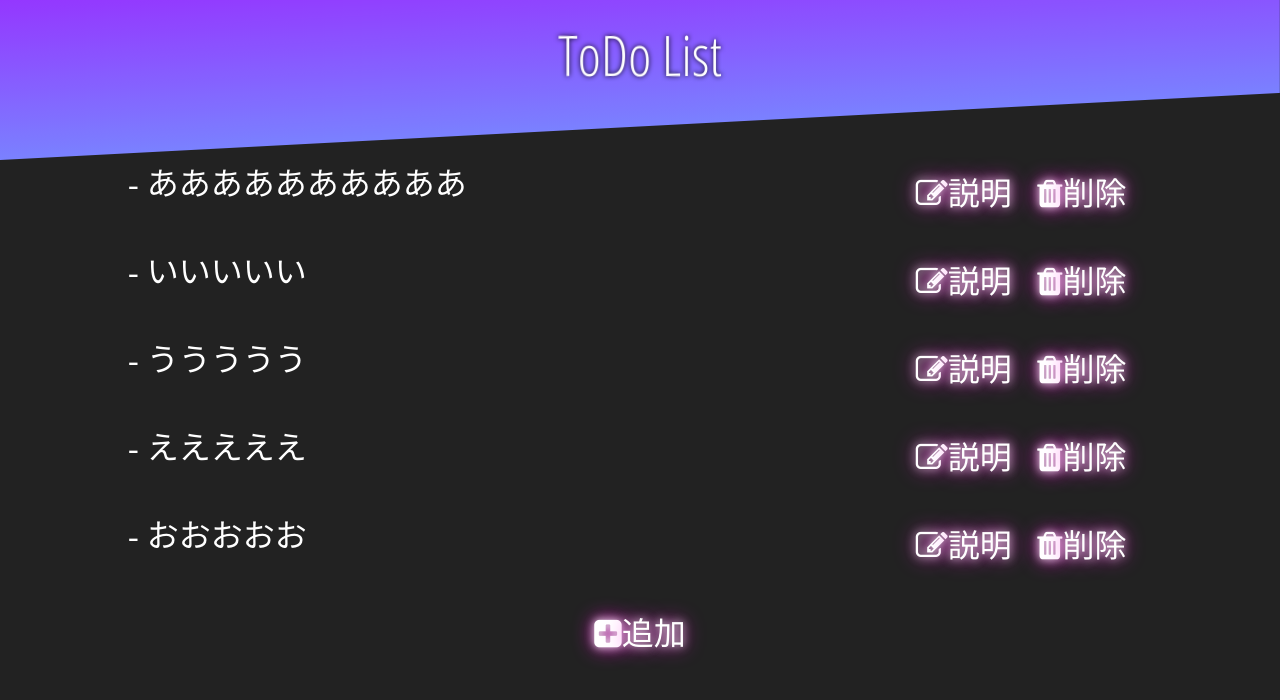
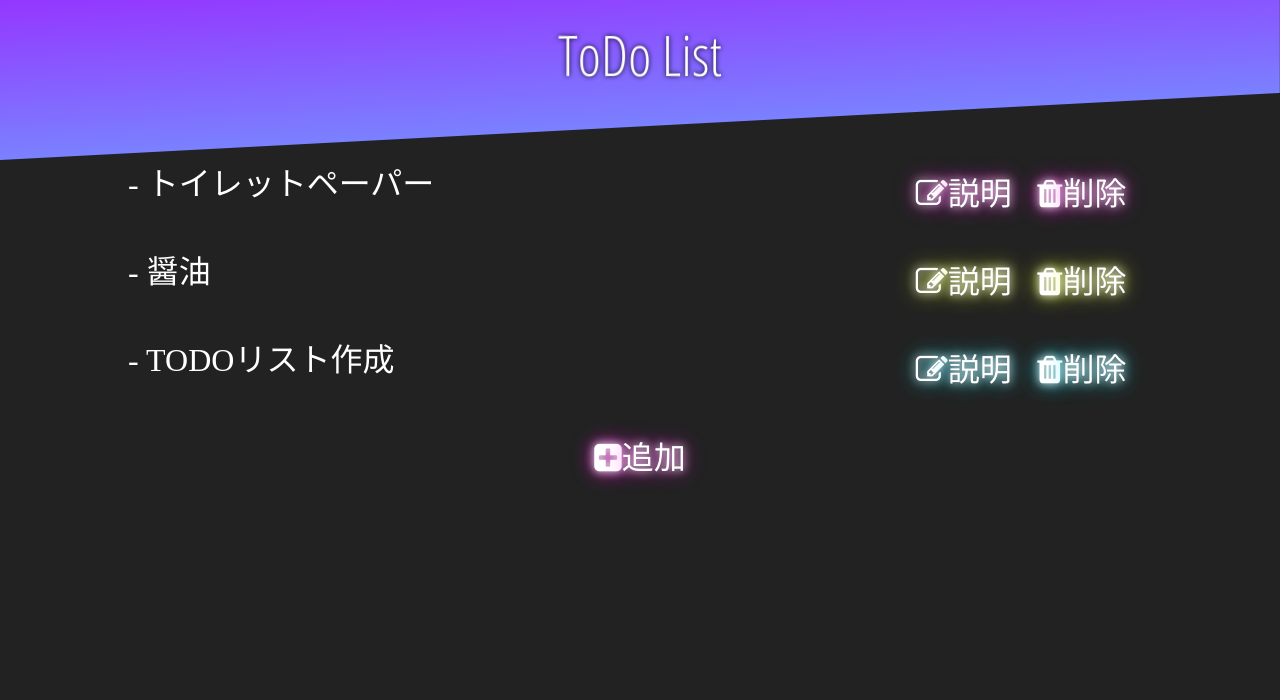
Before and after one commit to SuzukiDaishi/todo-list-web, a Nuxt app in the folder todo-app/: page / in a window 1280 px wide. Shown: the top 700 px of the page. Built offline with nearby package versions, Linux system fonts and the light colour scheme.

Commit message:
コンポーネントにわけた

```diff
--- /dev/null
+++ b/todo-app/components/NanameHeader.vue
@@ -0,0 +1,40 @@
+<template>
+  <header>
+    <div id="header-title">
+      <h1>{{ this.title }}</h1>
+    </div>
+  </header>
+</template>
+
+<script>
+export default {
+  props: {
+    title: String
+  }
+}
+</script>
+
+<style scoped>
+header {
+  position:fixed;
+  width: 100vw;
+  max-height: 300px;
+  height: 20vh;
+  background:
+    linear-gradient(#9437FF, #7A81FF);
+  transform: skewY(-3deg);
+  transform-origin: top left;
+}
+header>#header-title {
+  text-align: center;
+  transform: skewY(3deg);
+  transform-origin: top left;
+}
+header>#header-title>h1 {
+  margin: 2vw;
+  font-size: 3.5em;
+  color: white;
+  text-shadow: black 0 0 5px;
+  font-family: 'Open Sans Condensed', sans-serif;
+}
+</style>
--- /dev/null
+++ b/todo-app/components/NeonButton.vue
@@ -0,0 +1,33 @@
+<template>
+    <button class="kakkoii-button" :style="{'--color': this.color}">
+        <slot />
+    </button>
+</template>
+
+<script>
+export default {
+  props: {
+    color: String
+  }
+}
+</script>
+
+<style scoped>
+.kakkoii-button {
+  --color: #ff00de;
+
+  background-color: transparent;
+  border: none;
+  cursor: pointer;
+  outline: none;
+  padding: 0;
+  appearance: none;
+  color: white;
+  font-size: 1em;
+  text-shadow: 0 0 10px #fff, 0 0 20px var(--color);
+}
+
+.kakkoii-button:hover {
+  text-shadow: 0 0 15px #fff, 0 0 50px var(--color);
+}
+</style>
--- a/todo-app/pages/index.vue
+++ b/todo-app/pages/index.vue
@@ -1,62 +1,73 @@
 <template>
+
   <div class="wrapper">
-    <header>
-      <div id="header-title">
-        <h1>ToDo List</h1>
-      </div>
-    </header>
+
+    <naname-header title="ToDo List" />
+
     <main>
+
       <div id="header-space"></div>
+
       <div class="item" v-for="item in todoList" :key="item.index">
         <span>
           <span class="no-copy">- </span>{{item.title}}
         </span>
-        <button class="kakkoii-button right">
-          <i class="fa fa-trash"></i>削除
-        </button>
-        <button class="kakkoii-button right">
+        <neon-button class="right" :color="getGradation(item.index, todoList.length)">
+          <i class="fa fa-trash" ></i>削除
+        </neon-button>
+        <neon-button class="right" :color="getGradation(item.index, todoList.length)">
           <i class="fa fa-edit"></i>説明
-        </button>
+        </neon-button>
       </div>
+
       <div class="item center">
-        <button class="kakkoii-button">
+        <neon-button>
           <i class="fa fa-plus-square"></i>追加
-        </button>
+        </neon-button>
       </div>
+
     </main>
+
   </div>
+
 </template>
 
 <script>
+import NeonButton from '~/components/NeonButton.vue'
+import NanameHeader from '~/components/NanameHeader.vue'
+
 export default {
+  components: {
+    NeonButton,
+    NanameHeader
+  },
+  methods: {
+    getGradation(index, length) {
+      const baseHue        = 307
+      const baseSaturation = 100
+      const baseLightness  = 50
+      let hue = 360 / length * index + baseHue % 360
+      return `hsl(${hue}, ${baseSaturation}%, ${baseLightness}%)`
+    }
+  },
   data() {
     return {
       todoList: [
         {
+          index: 0,
+          title: 'トイレットペーパー',
+          content: ''
+        },
+        {
           index: 1,
-          title: 'ああああああああああ',
+          title: '醤油',
           content: ''
         },
         {
           index: 2,
-          title: 'いいいいい',
+          title: 'TODOリスト作成',
           content: ''
         },
-        {
-          index: 3,
-          title: 'ううううう',
-          content: ''
-        },
-        {
-          index: 4,
-          title: 'えええええ',
-          content: ''
-        },
-        {
-          index: 5,
-          title: 'おおおおお',
-          content: ''
-        }
       ]
     }
   }
@@ -74,29 +85,6 @@ export default {
 html, body {
   overscroll-behavior: none;
   background: #222222;
-}
-
-header {
-  position:fixed;
-  width: 100vw;
-  max-height: 300px;
-  height: 20vh;
-  background:
-    linear-gradient(#9437FF, #7A81FF);
-  transform: skewY(-3deg);
-  transform-origin: top left;
-}
-header>#header-title {
-  text-align: center;
-  transform: skewY(3deg);
-  transform-origin: top left;
-}
-header>#header-title>h1 {
-  margin: 2vw;
-  font-size: 3.5em;
-  color: white;
-  text-shadow: black 0 0 5px;
-  font-family: 'Open Sans Condensed', sans-serif;
 }
 
 main {
@@ -121,22 +109,6 @@ main {
   width: 70vw;
 }
 
-.kakkoii-button {
-  background-color: transparent;
-  border: none;
-  cursor: pointer;
-  outline: none;
-  padding: 0;
-  appearance: none;
-  color: white;
-  font-size: 1em;
-  text-shadow: 0 0 10px #fff, 0 0 20px #ff00de;
-}
-
-.kakkoii-button:hover {
-  text-shadow: 0 0 15px #fff, 0 0 50px #ff00de;
-}
-
 .right {
   float: right;
   margin-right: 2vw;
@@ -149,5 +121,4 @@ main {
 .center {
   text-align: center;
 }
-
 </style>
```
